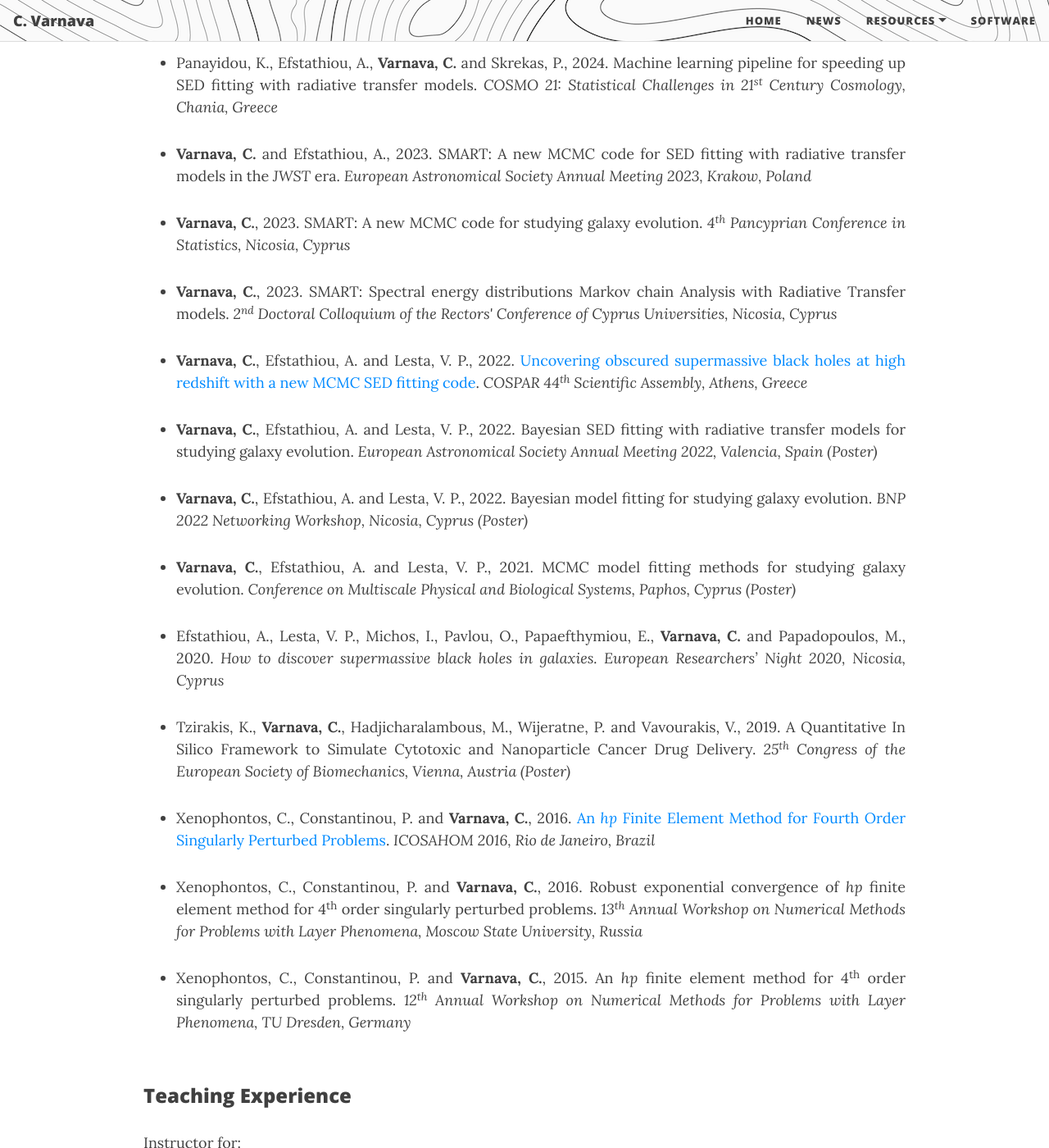
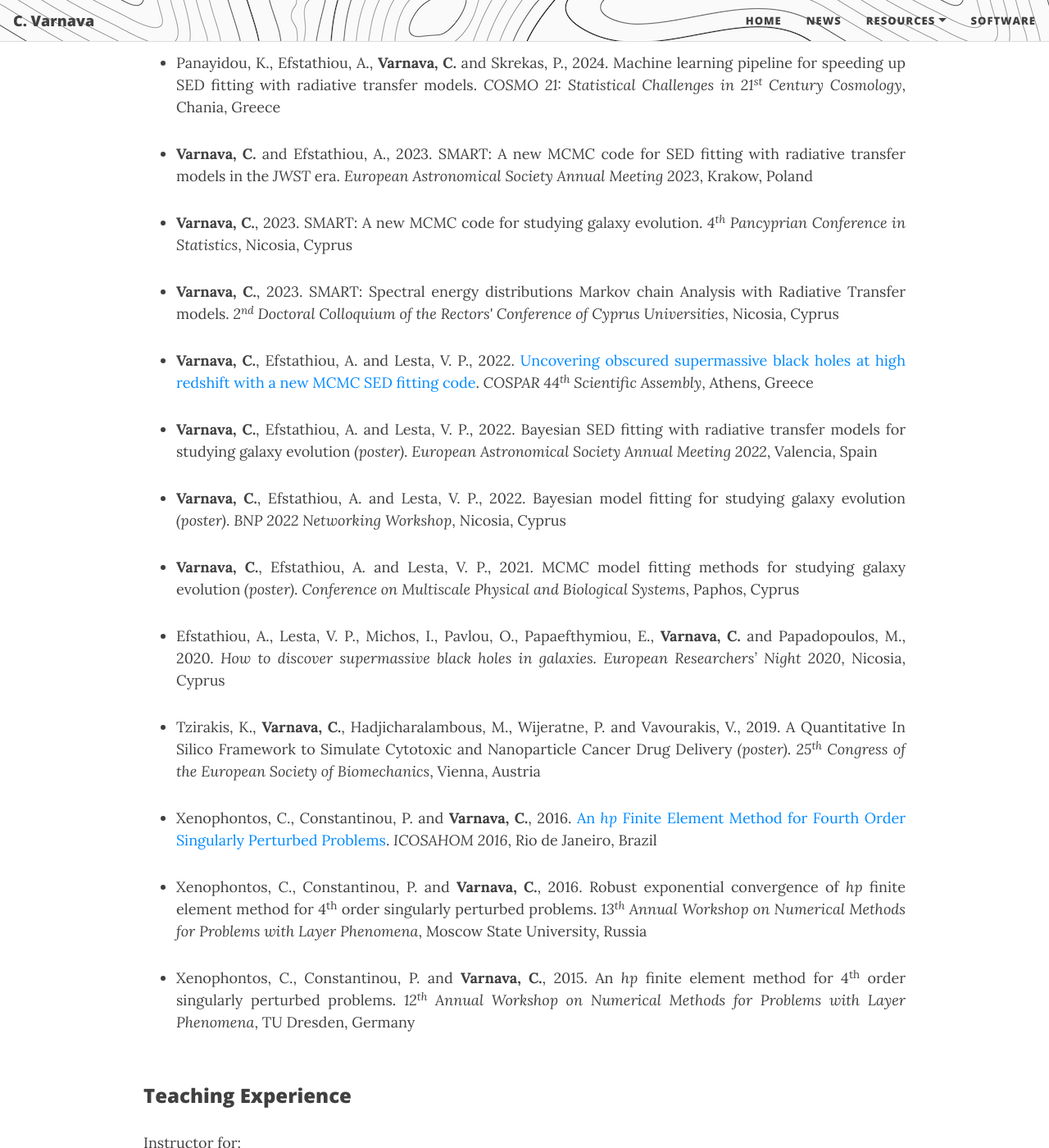
Before and after one commit to ch-var/ch-var.github.io, a Jekyll site: the page built from CV.html, in a window 1280 px wide and 1400 px high, scrolled down 4834 px. Shown: the whole window at 82% size. Built offline with Jekyll 4.4.1, drawn with Linux system fonts in a browser that asks for light colours; formulas are drawn with MathJax 3; some of the changed text lies outside the part shown.

Commit message:
Update CV.html

```diff
--- a/CV.html
+++ b/CV.html
@@ -98,65 +98,65 @@ mathjax: true
 <br>
 <p style="font-family: var(--header-font); font-weight: 800; line-height: 1.1; font-size: 1.5rem; margin-top: 1.25rem;">Media Coverage</p>
 <ul>
-<li class="responsive-margin">Simple Science (science news platform, 2025): <a href="https://scisimple.com/en/articles/2025-07-27-introducing-smart-a-new-tool-for-galaxy-analysis--akg507q">Introducing SMART: A New Tool for Galaxy Analysis</a></li>
+<li class="responsive-margin">Simple Science <i>(science news platform)</i>, 2025: <a href="https://scisimple.com/en/articles/2025-07-27-introducing-smart-a-new-tool-for-galaxy-analysis--akg507q">Introducing SMART: A New Tool for Galaxy Analysis</a></li>
 <p></p>
-<li class="responsive-margin">PHYS.ORG (international science news platform, 2024): <a href="https://phys.org/news/2024-10-astronomers-explore-properties-obscured-hyperluminous.html">Astronomers explore the properties of an obscured hyperluminous quasar</a></li>
+<li class="responsive-margin">PHYS.ORG <i>(international science news platform)</i>, 2024: <a href="https://phys.org/news/2024-10-astronomers-explore-properties-obscured-hyperluminous.html">Astronomers explore the properties of an obscured hyperluminous quasar</a></li>
 <p></p>
-<li class="responsive-margin">Manhattan Tribune (United States, 2024): <a href="https://manhattantribune.com/astronomers-explore-the-properties-of-a-dark-hyperluminous-quasar/">Astronomers explore the properties of a dark hyperluminous quasar</a></li>
+<li class="responsive-margin">Manhattan Tribune, United States, 2024: <a href="https://manhattantribune.com/astronomers-explore-the-properties-of-a-dark-hyperluminous-quasar/">Astronomers explore the properties of a dark hyperluminous quasar</a></li>
 <p></p>
-<li class="responsive-margin">skyCR (Costa Rica, 2024): <a href="https://skycr.org/2024/10/21/exploran-las-propiedades-de-un-cuasar-hiperluminoso-oscurecido/">Exploran las propiedades de un cuásar hiperluminoso oscurecido</a> (Exploring the properties of an obscured hyperluminous quasar)</li>
+<li class="responsive-margin">skyCR, Costa Rica, 2024: <a href="https://skycr.org/2024/10/21/exploran-las-propiedades-de-un-cuasar-hiperluminoso-oscurecido/">Exploran las propiedades de un cuásar hiperluminoso oscurecido</a> (Exploring the properties of an obscured hyperluminous quasar)</li>
 <p></p>
-<li class="responsive-margin">pcnews (Russia, 2024): <a href="https://pcnews.ru/news/astronomy_obnaruzili_sverhmassivnuu_cernuu_dyru_v_centre_galaktiki_cos_87259-1530160.html#gsc.tab=0">Астрономы обнаружили сверхмассивную чёрную дыру в центре галактики COS-87259</a> (Astronomers have discovered a supermassive black hole at the center of the galaxy COS-87259)</li>
+<li class="responsive-margin">pcnews, Russia, 2024: <a href="https://pcnews.ru/news/astronomy_obnaruzili_sverhmassivnuu_cernuu_dyru_v_centre_galaktiki_cos_87259-1530160.html#gsc.tab=0">Астрономы обнаружили сверхмассивную чёрную дыру в центре галактики COS-87259</a> (Astronomers have discovered a supermassive black hole at the center of the galaxy COS-87259)</li>
 <p></p>
-<li class="responsive-margin">ab-news.ru (Russia, 2024): <a href="https://ab-news.ru/astronomy-issleduyut-svojstva-skrytogo-sverhyarkogo-kvazara/">Астрономы исследуют свойства скрытого сверхъяркого квазара</a> (Astronomers explore the properties of an obscured hyperluminous quasar)</li>
+<li class="responsive-margin">ab-news.ru, Russia, 2024: <a href="https://ab-news.ru/astronomy-issleduyut-svojstva-skrytogo-sverhyarkogo-kvazara/">Астрономы исследуют свойства скрытого сверхъяркого квазара</a> (Astronomers explore the properties of an obscured hyperluminous quasar)</li>
 <p></p>
-<li class="responsive-margin">παιδείαnews (Cyprus, 2024): <a href="https://paideia-news.com/panepistimio-frederick/2024/11/11/ereynitria-toy-eyropaikoy-panepistimioy-meleta-ena-protogono-yperfoteino-kbazar">Ερευνήτρια του Ευρωπαϊκού Πανεπιστημίου μελετά ένα πρωτόγονο υπερφωτεινό κβάζαρ</a> (A researcher at European University studies a primitive hyperluminous quasar)</li>
+<li class="responsive-margin">παιδείαnews, Cyprus, 2024: <a href="https://paideia-news.com/panepistimio-frederick/2024/11/11/ereynitria-toy-eyropaikoy-panepistimioy-meleta-ena-protogono-yperfoteino-kbazar">Ερευνήτρια του Ευρωπαϊκού Πανεπιστημίου μελετά ένα πρωτόγονο υπερφωτεινό κβάζαρ</a> (A researcher at European University studies a primitive hyperluminous quasar)</li>
 </ul>
 <br>
 <p style="font-family: var(--header-font); font-weight: 800; line-height: 1.1; font-size: 1.5rem; margin-top: 1.25rem;">Invited Talks</p>
 <ul>
-<li class="responsive-margin">My research on galaxies. <i>Event for the rare total lunar eclipse, Limassol, Cyprus, 2025</i></li>
+<li class="responsive-margin">My research on galaxies. <i>Event for the rare total lunar eclipse</i>, Limassol, Cyprus, 2025</li>
 <p></p>
-<li class="responsive-margin">A new method for studying galaxy evolution. <i>Astronomy Night, Nicosia, Cyprus, 2025</i></li>
+<li class="responsive-margin">A new method for studying galaxy evolution. <i>Astronomy Night</i>, Nicosia, Cyprus, 2025</li>
 <p></p>
-<li class="responsive-margin">SMART training session. <i>Cyprus Astrophysics Workshop 2024: Luminous Infrared Galaxies in the <i>JWST</i> era, Nicosia/Paphos, Cyprus, 2024</i></li>
+<li class="responsive-margin">SMART training session. <i>Cyprus Astrophysics Workshop 2024: Luminous Infrared Galaxies in the <i>JWST</i> era</i>, Nicosia/Paphos, Cyprus, 2024</li>
 <p></p>
-<li class="responsive-margin">Portrait presentation. <i>1<sup>st</sup> WMSC Workshop: Portraits of Women in Mathematical Sciences in Cyprus, Nicosia, Cyprus, 2023</i></li>
+<li class="responsive-margin">Portrait presentation. <i>1<sup>st</sup> WMSC Workshop: Portraits of Women in Mathematical Sciences in Cyprus</i>, Nicosia, Cyprus, 2023</li>
 <p></p>
-<li class="responsive-margin">Uncovering obscured supermassive black holes at high redshift with a new MCMC SED fitting code. <i>Cyprus Astrophysics Workshop 2022: A close look at Luminous and Ultraluminous Infrared Galaxies, Nicosia/Paphos, Cyprus, 2022</i></li>
+<li class="responsive-margin">Uncovering obscured supermassive black holes at high redshift with a new MCMC SED fitting code. <i>Cyprus Astrophysics Workshop 2022: A close look at Luminous and Ultraluminous Infrared Galaxies</i>, Nicosia/Paphos, Cyprus, 2022</li>
 </ul>
 <br>
 <p style="font-family: var(--header-font); font-weight: 800; line-height: 1.1; font-size: 1.5rem; margin-top: 1.25rem;">Conference Presentations & Proceedings</p>
 <ul>
-<li class="responsive-margin"><b>Varnava, C.</b>, 2025. Constraints on the properties of local ultraluminous infrared galaxies. <i>European Astronomical Society Annual Meeting 2025, Cork, Ireland (Poster)</i></li>
+<li class="responsive-margin"><b>Varnava, C.</b>, 2025. Constraints on the properties of local ultraluminous infrared galaxies <i>(poster)</i>. <i>European Astronomical Society Annual Meeting 2025</i>, Cork, Ireland</li>
 <p></p>
-<li class="responsive-margin">Panayidou, K., Efstathiou, A. and <b>Varnava, C.</b>, 2024. Accelerating SED fitting with radiative transfer models. <i>Cyprus Astrophysics Workshop 2024: Luminous Infrared Galaxies in the <i>JWST</i> era, Nicosia/Paphos, Cyprus</i></li>
+<li class="responsive-margin">Panayidou, K., Efstathiou, A. and <b>Varnava, C.</b>, 2024. Accelerating SED fitting with radiative transfer models. <i>Cyprus Astrophysics Workshop 2024: Luminous Infrared Galaxies in the <i>JWST</i> era</i>, Nicosia/Paphos, Cyprus</li>
 <p></p>
-<li class="responsive-margin">Panayidou, K., Efstathiou, A., <b>Varnava, C.</b> and Skrekas, P., 2024. Machine learning pipeline for speeding up SED fitting with radiative transfer models. <i>COSMO 21: Statistical Challenges in 21<sup>st</sup> Century Cosmology, Chania, Greece</i></li>
+<li class="responsive-margin">Panayidou, K., Efstathiou, A., <b>Varnava, C.</b> and Skrekas, P., 2024. Machine learning pipeline for speeding up SED fitting with radiative transfer models. <i>COSMO 21: Statistical Challenges in 21<sup>st</sup> Century Cosmology</i>, Chania, Greece</li>
 <p></p>
-<li class="responsive-margin"><b>Varnava, C.</b> and Efstathiou, A., 2023. SMART: A new MCMC code for SED fitting with radiative transfer models in the <i>JWST</i> era. <i>European Astronomical Society Annual Meeting 2023, Krakow, Poland</i></li>
+<li class="responsive-margin"><b>Varnava, C.</b> and Efstathiou, A., 2023. SMART: A new MCMC code for SED fitting with radiative transfer models in the <i>JWST</i> era. <i>European Astronomical Society Annual Meeting 2023</i>, Krakow, Poland</li>
 <p></p>
-<li class="responsive-margin"><b>Varnava, C.</b>, 2023. SMART: A new MCMC code for studying galaxy evolution. <i>4<sup>th</sup> Pancyprian Conference in Statistics, Nicosia, Cyprus</i></li>
+<li class="responsive-margin"><b>Varnava, C.</b>, 2023. SMART: A new MCMC code for studying galaxy evolution. <i>4<sup>th</sup> Pancyprian Conference in Statistics</i>, Nicosia, Cyprus</li>
 <p></p>
-<li class="responsive-margin"><b>Varnava, C.</b>, 2023. SMART: Spectral energy distributions Markov chain Analysis with Radiative Transfer models. <i>2<sup>nd</sup> Doctoral Colloquium of the Rectors' Conference of Cyprus Universities, Nicosia, Cyprus</i></li>
+<li class="responsive-margin"><b>Varnava, C.</b>, 2023. SMART: Spectral energy distributions Markov chain Analysis with Radiative Transfer models. <i>2<sup>nd</sup> Doctoral Colloquium of the Rectors' Conference of Cyprus Universities</i>, Nicosia, Cyprus</li>
 <p></p>
-<li class="responsive-margin"><b>Varnava, C.</b>, Efstathiou, A. and Lesta, V. P., 2022. <a href="https://www.youtube.com/watch?v=DEHolT-5a6Q&t=93s">Uncovering obscured supermassive black holes at high redshift with a new MCMC SED fitting code</a>. <i>COSPAR 44<sup>th</sup> Scientific Assembly, Athens, Greece</i></li>
+<li class="responsive-margin"><b>Varnava, C.</b>, Efstathiou, A. and Lesta, V. P., 2022. <a href="https://www.youtube.com/watch?v=DEHolT-5a6Q&t=93s">Uncovering obscured supermassive black holes at high redshift with a new MCMC SED fitting code</a>. <i>COSPAR 44<sup>th</sup> Scientific Assembly</i>, Athens, Greece</li>
 <p></p>
-<li class="responsive-margin"><b>Varnava, C.</b>, Efstathiou, A. and Lesta, V. P., 2022. Bayesian SED fitting with radiative transfer models for studying galaxy evolution. <i>European Astronomical Society Annual Meeting 2022, Valencia, Spain (Poster)</i></li>
+<li class="responsive-margin"><b>Varnava, C.</b>, Efstathiou, A. and Lesta, V. P., 2022. Bayesian SED fitting with radiative transfer models for studying galaxy evolution <i>(poster)</i>. <i>European Astronomical Society Annual Meeting 2022</i>, Valencia, Spain</li>
 <p></p>
-<li class="responsive-margin"><b>Varnava, C.</b>, Efstathiou, A. and Lesta, V. P., 2022. Bayesian model fitting for studying galaxy evolution. <i>BNP 2022 Networking Workshop, Nicosia, Cyprus (Poster)</i></li>
+<li class="responsive-margin"><b>Varnava, C.</b>, Efstathiou, A. and Lesta, V. P., 2022. Bayesian model fitting for studying galaxy evolution <i>(poster)</i>. <i>BNP 2022 Networking Workshop</i>, Nicosia, Cyprus</li>
 <p></p>
-<li class="responsive-margin"><b>Varnava, C.</b>, Efstathiou, A. and Lesta, V. P., 2021. MCMC model fitting methods for studying galaxy evolution. <i>Conference on Multiscale Physical and Biological Systems, Paphos, Cyprus (Poster)</i></li>
+<li class="responsive-margin"><b>Varnava, C.</b>, Efstathiou, A. and Lesta, V. P., 2021. MCMC model fitting methods for studying galaxy evolution <i>(poster)</i>. <i>Conference on Multiscale Physical and Biological Systems</i>, Paphos, Cyprus</li>
 <p></p>
-<li class="responsive-margin">Efstathiou, A., Lesta, V. P., Michos, I., Pavlou, O., Papaefthymiou, E., <b>Varnava, C.</b> and Papadopoulos, M., 2020. <i>How to discover supermassive black holes in galaxies. European Researchers’ Night 2020, Nicosia, Cyprus</i></li>
+<li class="responsive-margin">Efstathiou, A., Lesta, V. P., Michos, I., Pavlou, O., Papaefthymiou, E., <b>Varnava, C.</b> and Papadopoulos, M., 2020. <i>How to discover supermassive black holes in galaxies. European Researchers’ Night 2020</i>, Nicosia, Cyprus</li>
 <p></p>
-<li class="responsive-margin">Tzirakis, K., <b>Varnava, C.</b>, Hadjicharalambous, M., Wijeratne, P. and Vavourakis, V., 2019. A Quantitative In Silico Framework to Simulate Cytotoxic and Nanoparticle Cancer Drug Delivery. <i>25<sup>th</sup> Congress of the European Society of Biomechanics, Vienna, Austria (Poster)</i></li>
+<li class="responsive-margin">Tzirakis, K., <b>Varnava, C.</b>, Hadjicharalambous, M., Wijeratne, P. and Vavourakis, V., 2019. A Quantitative In Silico Framework to Simulate Cytotoxic and Nanoparticle Cancer Drug Delivery <i>(poster)</i>. <i>25<sup>th</sup> Congress of the European Society of Biomechanics</i>, Vienna, Austria</li>
 <p></p>
-<li class="responsive-margin">Xenophontos, C., Constantinou, P. and <b>Varnava, C.</b>, 2016. <a href="https://doi.org/10.1007/978-3-319-65870-4_49">An <i>hp</i> Finite Element Method for Fourth Order Singularly Perturbed Problems</a>. <i>ICOSAHOM 2016, Rio de Janeiro, Brazil</i></li>
+<li class="responsive-margin">Xenophontos, C., Constantinou, P. and <b>Varnava, C.</b>, 2016. <a href="https://doi.org/10.1007/978-3-319-65870-4_49">An <i>hp</i> Finite Element Method for Fourth Order Singularly Perturbed Problems</a>. <i>ICOSAHOM 2016</i>, Rio de Janeiro, Brazil</li>
 <p></p>
-<li class="responsive-margin">Xenophontos, C., Constantinou, P. and <b>Varnava, C.</b>, 2016. Robust exponential convergence of <i>hp</i> finite element method for 4<sup>th</sup> order singularly perturbed problems. <i>13<sup>th</sup> Annual Workshop on Numerical Methods for Problems with Layer Phenomena, Moscow State University, Russia</i></li>
+<li class="responsive-margin">Xenophontos, C., Constantinou, P. and <b>Varnava, C.</b>, 2016. Robust exponential convergence of <i>hp</i> finite element method for 4<sup>th</sup> order singularly perturbed problems. <i>13<sup>th</sup> Annual Workshop on Numerical Methods for Problems with Layer Phenomena</i>, Moscow State University, Russia</li>
 <p></p>
-<li class="responsive-margin">Xenophontos, C., Constantinou, P. and <b>Varnava, C.</b>, 2015. An <i>hp</i> finite element method for 4<sup>th</sup> order singularly perturbed problems. <i>12<sup>th</sup> Annual Workshop on Numerical Methods for Problems with Layer Phenomena, TU Dresden, Germany</i></li>
+<li class="responsive-margin">Xenophontos, C., Constantinou, P. and <b>Varnava, C.</b>, 2015. An <i>hp</i> finite element method for 4<sup>th</sup> order singularly perturbed problems. <i>12<sup>th</sup> Annual Workshop on Numerical Methods for Problems with Layer Phenomena</i>, TU Dresden, Germany</li>
 </ul>
 <br>
 <p style="font-family: var(--header-font); font-weight: 800; line-height: 1.1; font-size: 1.5rem; margin-top: 1.25rem;">Teaching Experience</p>
```
